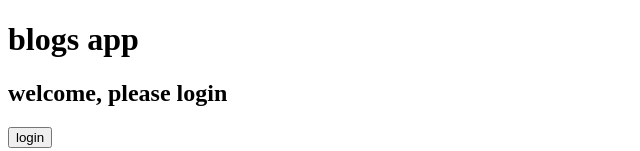
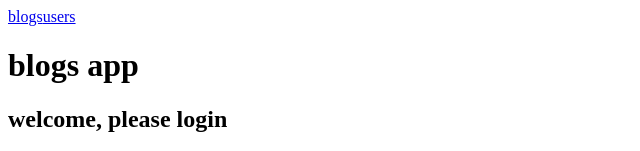
Before and after one commit to q1uxu/fullstackopen-blog-frontend, a React (Create React App) app: page /users in a window 1280 px wide. Shown: the top 151 px of the page, without its empty margins (0-640 px from the left). Built offline with nearby package versions, Linux system fonts and the light colour scheme; no server answers.

Commit message:
7.16: Navigation
为应用实现一个导航菜单

```diff
--- a/src/App.jsx
+++ b/src/App.jsx
@@ -1,6 +1,6 @@
 import React, { useEffect, useState } from 'react';
 import { useDispatch } from 'react-redux';
-import { Switch, Route } from 'react-router-dom';
+import { Link, Switch, Route } from 'react-router-dom';
 import Login from './components/Login';
 import Notification from './components/Notification';
 import Users from './views/user/Users';
@@ -27,6 +27,8 @@
 
   return (
     <>
+      <Link to="/blogs">blogs</Link>
+      <Link to="/users">users</Link>
       <h1>blogs app</h1>
       <Login />
       <Notification />
--- a/src/views/blog/Blog.jsx
+++ b/src/views/blog/Blog.jsx
@@ -9,7 +9,7 @@
   const blogId = match.params.id;
   const blog = useSelector(state => state.blogs.find(blog => blog.id === blogId));
   const user = useSelector(state => state.user);
-  if(!user || !blog) return null;
+  if(!blog) return null;
 
   const handleLike = () => {
     const blogToUpdate = {
@@ -36,7 +36,7 @@
       </div>
       <div>author: {blog.author}</div>
       <div>add By {blog.user.name} </div>
-      { blog.user.username === user.username && <button onClick={() => handleDelete(blog)}>delete</button>}
+      { user && blog.user.username === user.username && <button onClick={() => handleDelete(blog)}>delete</button>}
     </div>
   );
 };
```
